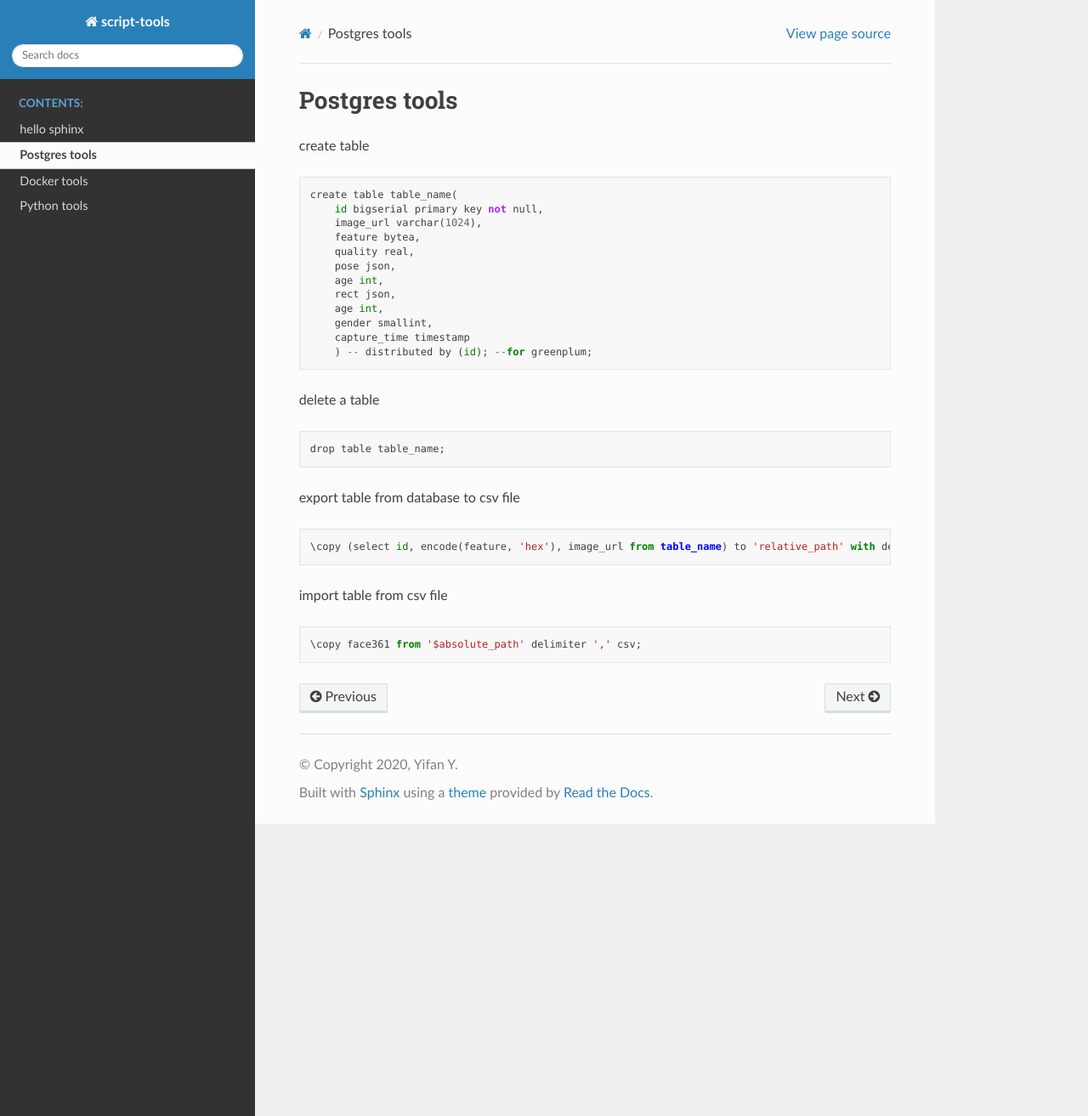
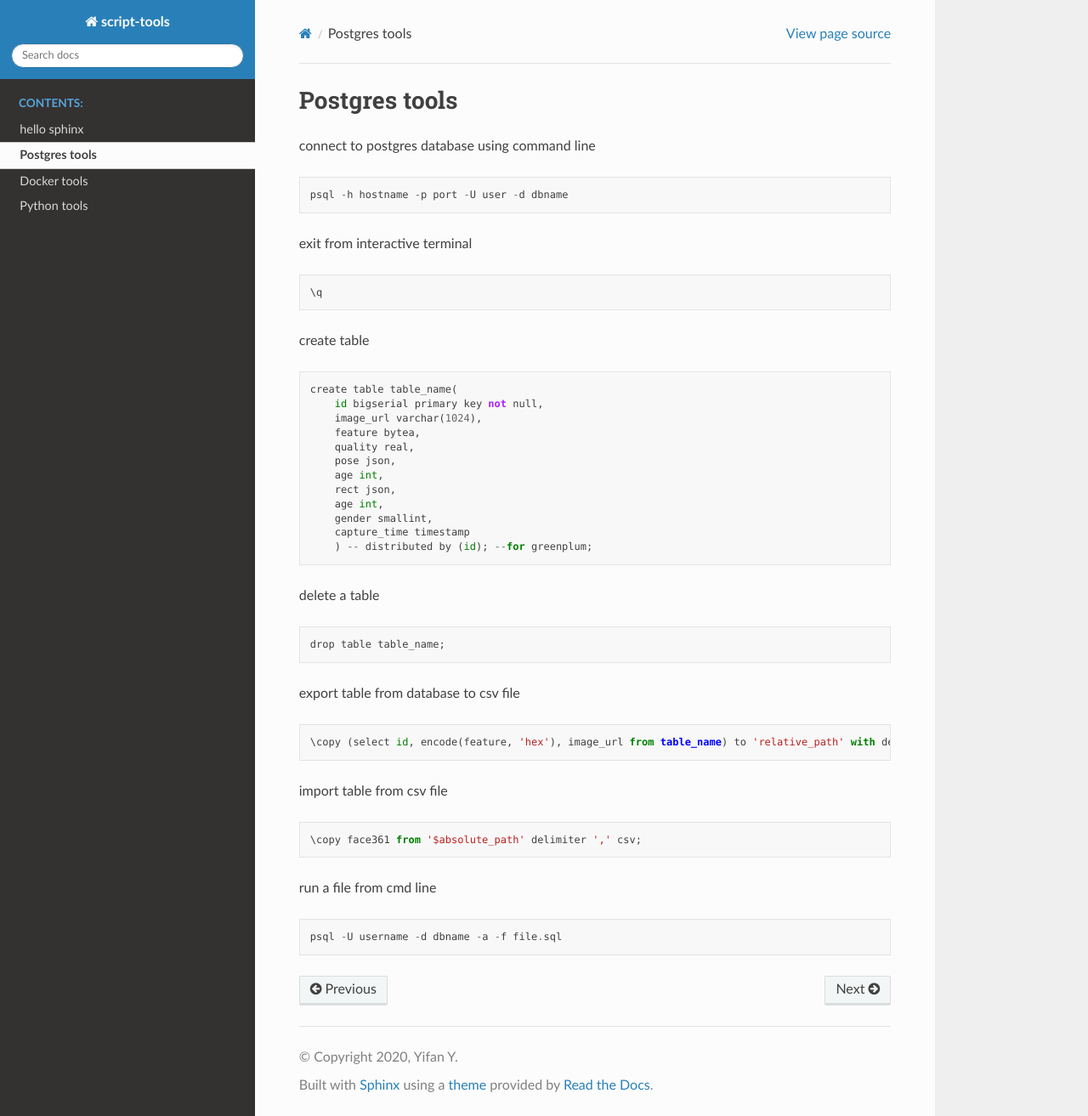
Before and after one commit to 1fanyang/tool-notes, a Sphinx documentation site: the page built from source/postgres/postgres.md, in a window 1280 px wide and 1313 px high. Shown: the whole window at 85% size. Built offline with Sphinx 7.4.7 and the Read the Docs theme 2.0.0, drawn with Linux system fonts in a browser that asks for light colours.

Commit message:
edit postgres

````diff
--- a/source/postgres/postgres.md
+++ b/source/postgres/postgres.md
@@ -1,5 +1,15 @@
 
 ## Postgres tools
+
+connect to postgres database using command line
+```
+psql -h hostname -p port -U user -d dbname
+```
+
+exit from interactive terminal
+```
+\q
+```
 
 create table
 ```
@@ -31,3 +41,8 @@ import table from csv file
 ```
 \copy face361 from '$absolute_path' delimiter ',' csv;
 ```
+
+run a file from cmd line
+```
+psql -U username -d dbname -a -f file.sql
+```
````
